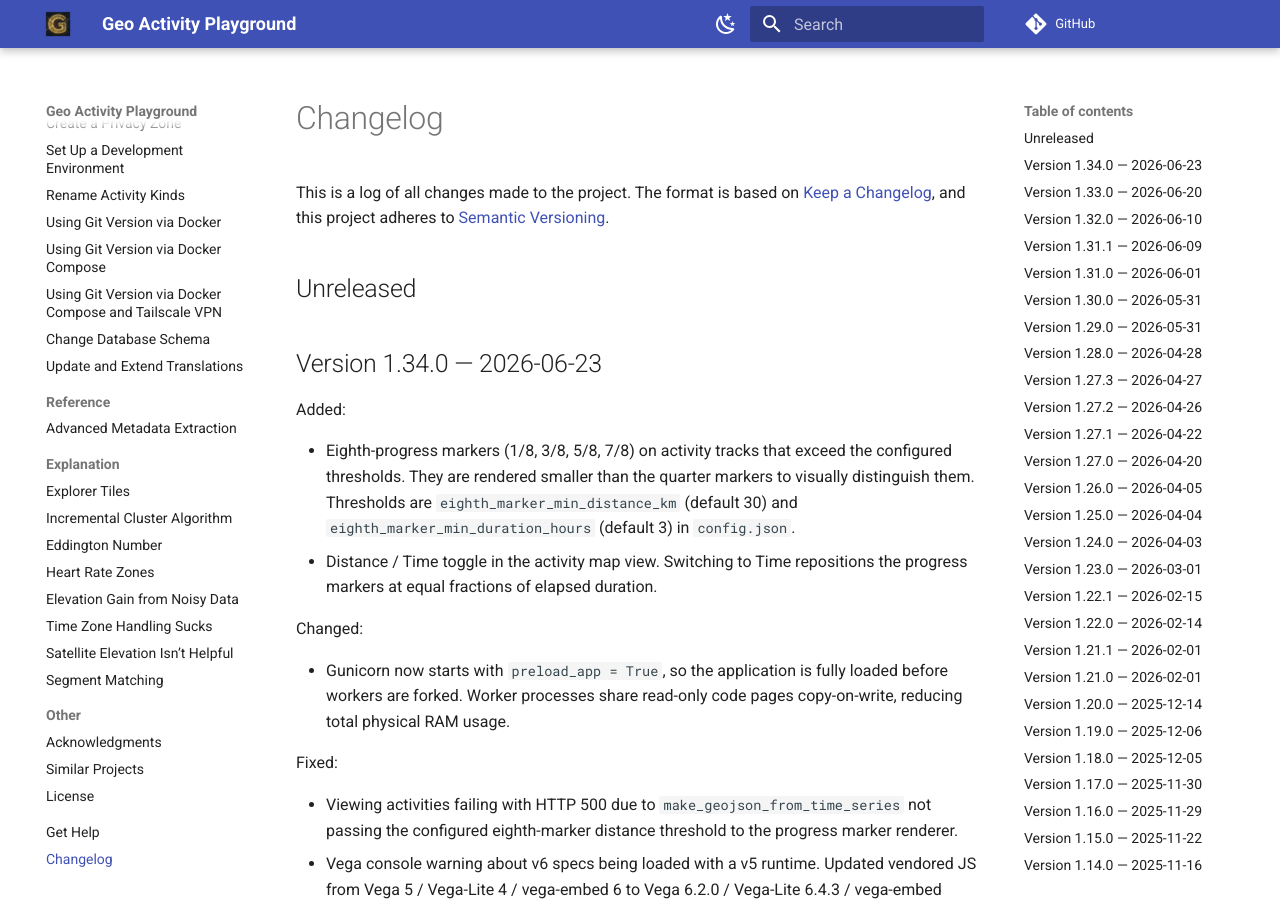
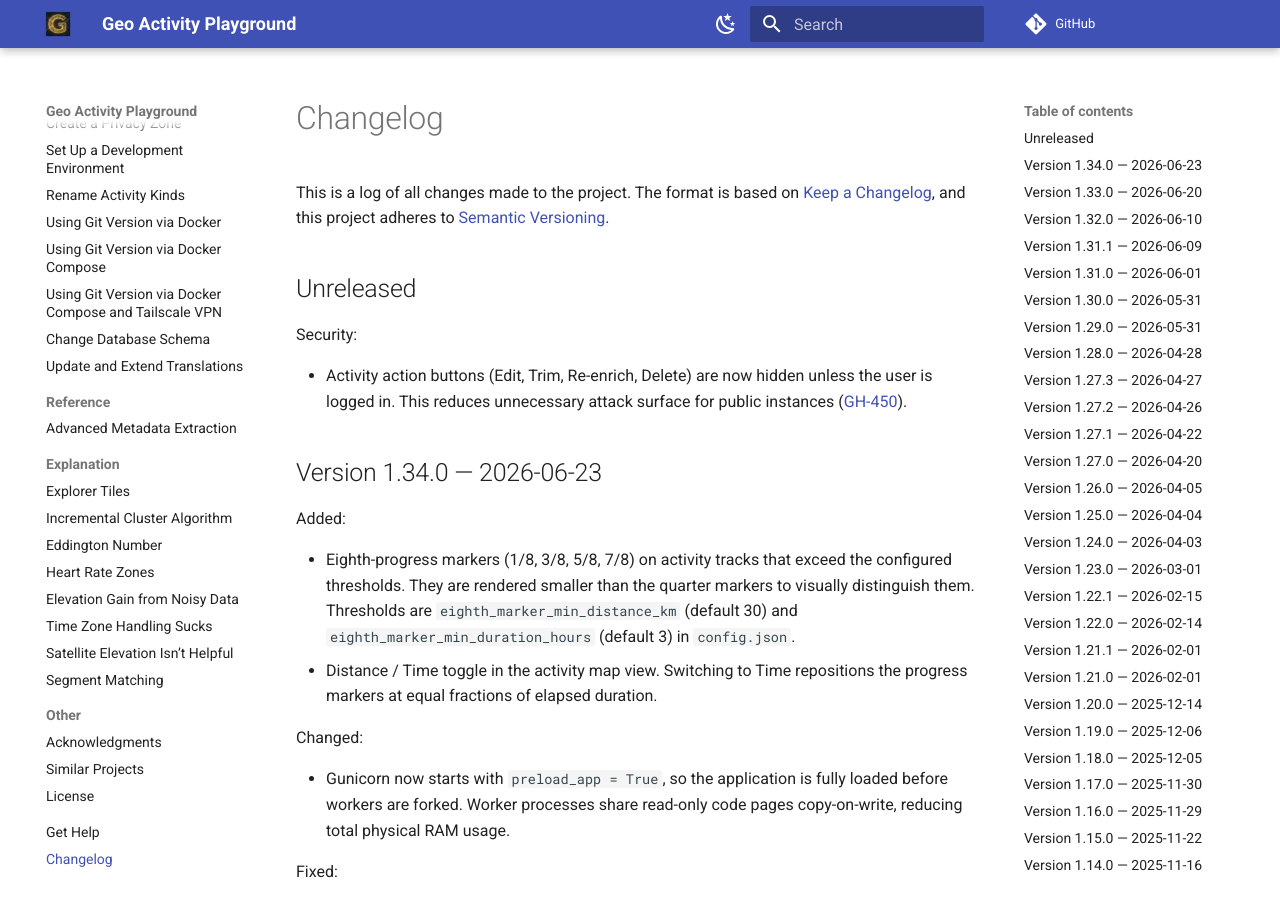
Before and after one commit to martin-ueding/geo-activity-playground, an MkDocs documentation site: the page built from docs/changelog.md, in a window 1280 px wide and 900 px high. Built offline with MkDocs 1.6.1 and Material for MkDocs 9.7.7, drawn with Linux system fonts in a browser that asks for light colours; comment, search, counter and statistics services are not loaded.

Commit message:
docs: changelog entry
Refs: GH-450

```diff
--- a/docs/changelog.md
+++ b/docs/changelog.md
@@ -16,6 +16,10 @@ Types of changes
 <!-- next version below this line -->
 
 ## Unreleased
+
+Security:
+
+- Activity action buttons (Edit, Trim, Re-enrich, Delete) are now hidden unless the user is logged in. This reduces unnecessary attack surface for public instances ([GH-450](https://github.com/martin-ueding/geo-activity-playground/issues/450)).
 
 ## Version 1.34.0 — 2026-06-23
 
```
